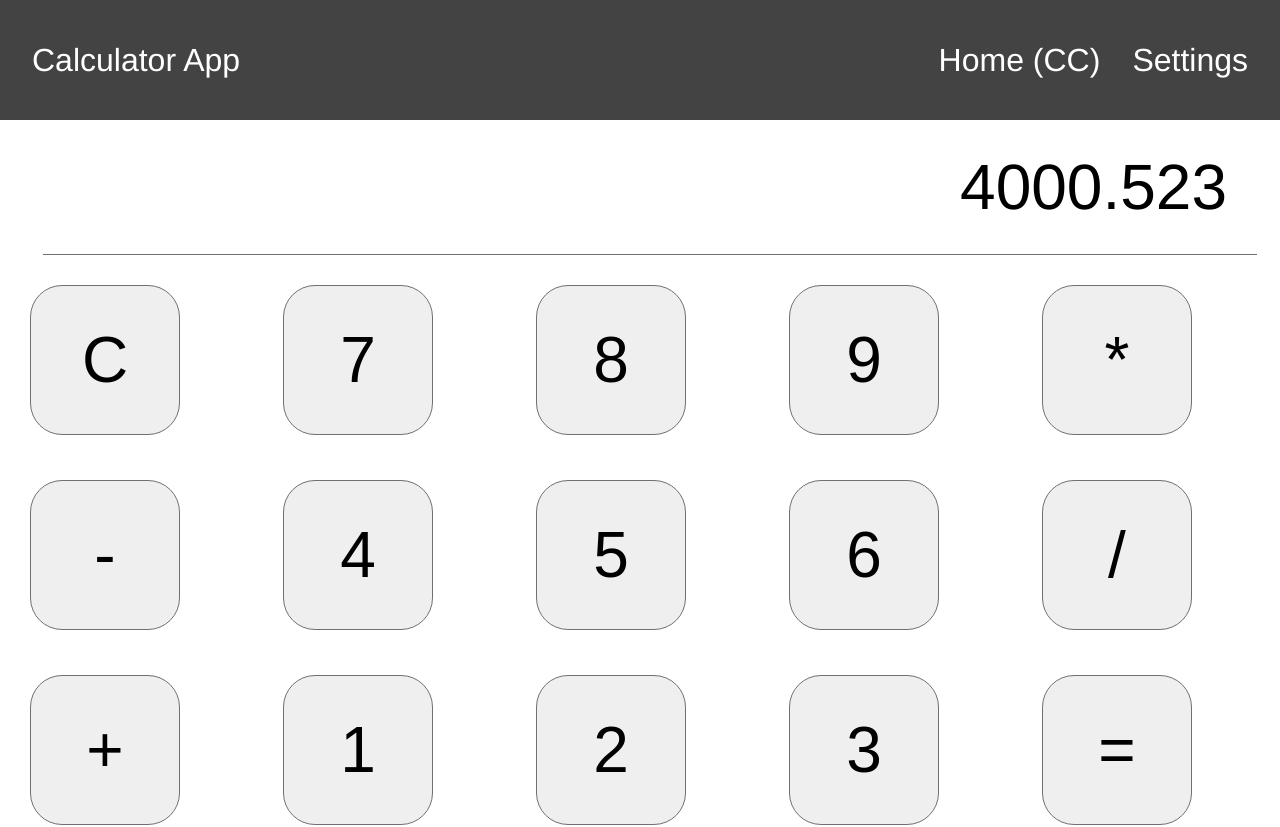
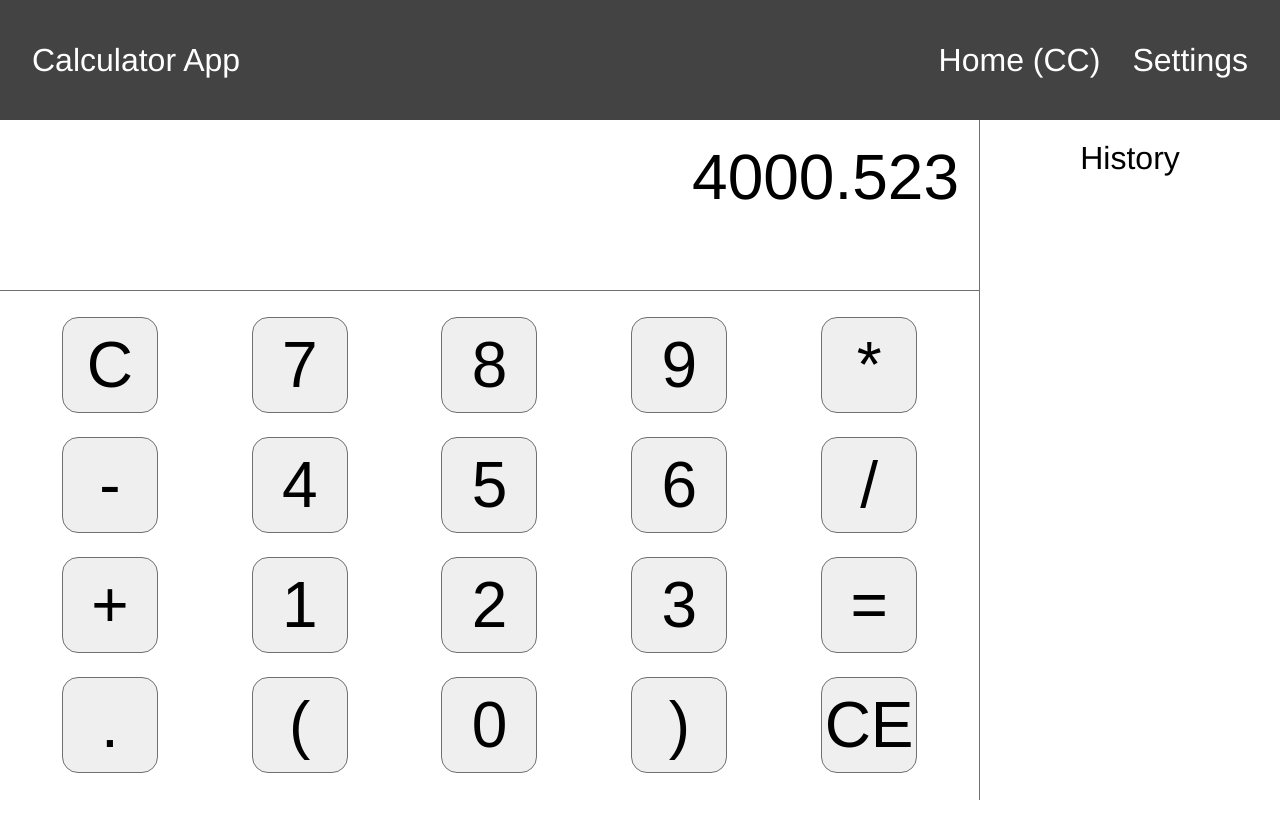
Before and after one commit to soulcell/calc-task, a React (Create React App) app: page / in a window 1280 px wide. Shown: the top 827 px of the page. After the commit the page ends 800 px from the top, so only its background shows below. Built offline with nearby package versions, Linux system fonts and the light colour scheme.

Commit message:
feat: improved layout

```diff
--- a/public/index.html
+++ b/public/index.html
@@ -5,10 +5,7 @@
     <link rel="icon" href="%PUBLIC_URL%/favicon.ico" />
     <meta name="viewport" content="width=device-width, initial-scale=1" />
     <meta name="theme-color" content="#000000" />
-    <meta
-      name="description"
-      content="Calculator created using React"
-    />
+    <meta name="description" content="Calculator created using React" />
     <link rel="apple-touch-icon" href="%PUBLIC_URL%/apple-touch-icon.png" />
     <!--
       manifest.json provides metadata used when your web app is installed on a
--- a/src/components/Calculator/index.tsx
+++ b/src/components/Calculator/index.tsx
@@ -1,11 +1,14 @@
 import Display from "../Display";
 import Keypad from "../Keypad";
+import History from "../History";
+import { StyledCalculator } from "./styled";
 
 export default function Calculator(): JSX.Element {
   return (
-    <>
+    <StyledCalculator>
       <Display />
       <Keypad />
-    </>
+      <History />
+    </StyledCalculator>
   );
 }
--- /dev/null
+++ b/src/components/Calculator/styled.ts
@@ -0,0 +1,10 @@
+import styled from "styled-components";
+
+export const StyledCalculator = styled.div`
+  display: grid;
+  grid-template-areas:
+    "display history"
+    "keypad history";
+  grid-template-columns: 1fr auto;
+  height: calc(100vh - 120px);
+`;
--- a/src/components/Display/styled.ts
+++ b/src/components/Display/styled.ts
@@ -1,10 +1,10 @@
 import styled from "styled-components";
-import theme from "../../styled/theme";
 
 export const StyledDisplay = styled.div`
-    margin: 0 23px 0 42.5px;
-    padding: 30px;
-    border-bottom: 1px solid ${theme.border};
-    font-size: 2em;
-    text-align: right;
-`
+  grid-area: display;
+  //margin: 0 23px 0 42.5px;
+  padding: 20px;
+  border-bottom: 1px solid ${(props) => props.theme.border};
+  font-size: 2em;
+  text-align: right;
+`;
--- /dev/null
+++ b/src/components/History/index.tsx
@@ -0,0 +1,9 @@
+import { H2, StyledHistory } from "./styled";
+
+export default function History(): JSX.Element {
+  return (
+    <StyledHistory>
+      <H2>History</H2>
+    </StyledHistory>
+  );
+}
--- /dev/null
+++ b/src/components/History/styled.ts
@@ -0,0 +1,16 @@
+import styled from "styled-components";
+
+export const StyledHistory = styled.div`
+  grid-area: history;
+  width: 300px;
+  height: 100;
+  border-left: 1px solid ${(props) => props.theme.border};
+  overflow: auto;
+`;
+
+export const H2 = styled.h2`
+  font-size: 1em;
+  font-weight: normal;
+  margin: 20px 0;
+  text-align: center;
+`;
--- a/src/components/Keypad/styled.ts
+++ b/src/components/Keypad/styled.ts
@@ -1,18 +1,23 @@
-import styled from 'styled-components';
-import theme from '../../styled/theme';
+import styled from "styled-components";
 
 export const Button = styled.button`
-    width: 150px;
-    height: 150px;
-    font-size: 2em;
-    border: 1px solid ${theme.border};
-    border-radius: 32px;
-    padding: 0;
-`
+  align-self: center;
+  justify-self: center;
+  width: 1.5em;
+  height: 1.5em;
+  font-size: 2em;
+  border: 1px solid ${(props) => props.theme.border};
+  border-radius: 16px;
+  padding: 0;
+  &:hover {
+    background-color: ${(props) => props.theme.border};
+  }
+`;
 
 export const StyledKeypad = styled.div`
-    display: grid;
-    grid-template-columns: repeat(5, auto);
-    gap: 45px 45px;
-    padding: 30px;
-`
+  grid-area: keypad;
+  display: grid;
+  grid-template-columns: repeat(5, auto);
+  gap: 10px;
+  padding: 20px;
+`;
--- a/src/styled/theme.ts
+++ b/src/styled/theme.ts
@@ -1,9 +1,9 @@
 const theme = {
-    background: "#ffffff",
-    header: "#434343",
-    border: "#707070",
-    text: "#000000",
-    button: "#f2f2f2"
-}
+  background: "#ffffff",
+  header: "#434343",
+  border: "#707070",
+  text: "#000000",
+  button: "#f2f2f2",
+};
 
 export default theme;
```
Also changed, not shown: src/components/Header/styled.ts (+10 -10 lines), 1 other file (tests, documents, lock files or other folders).
